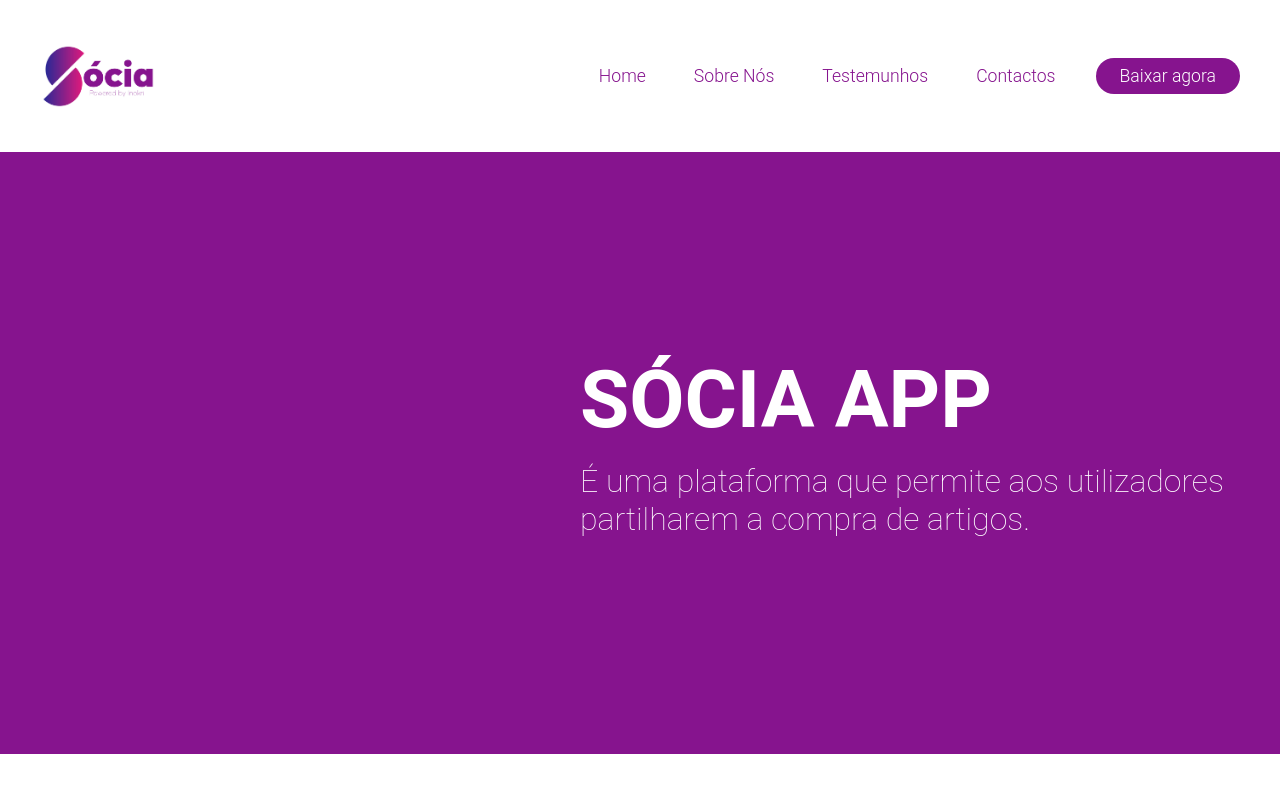
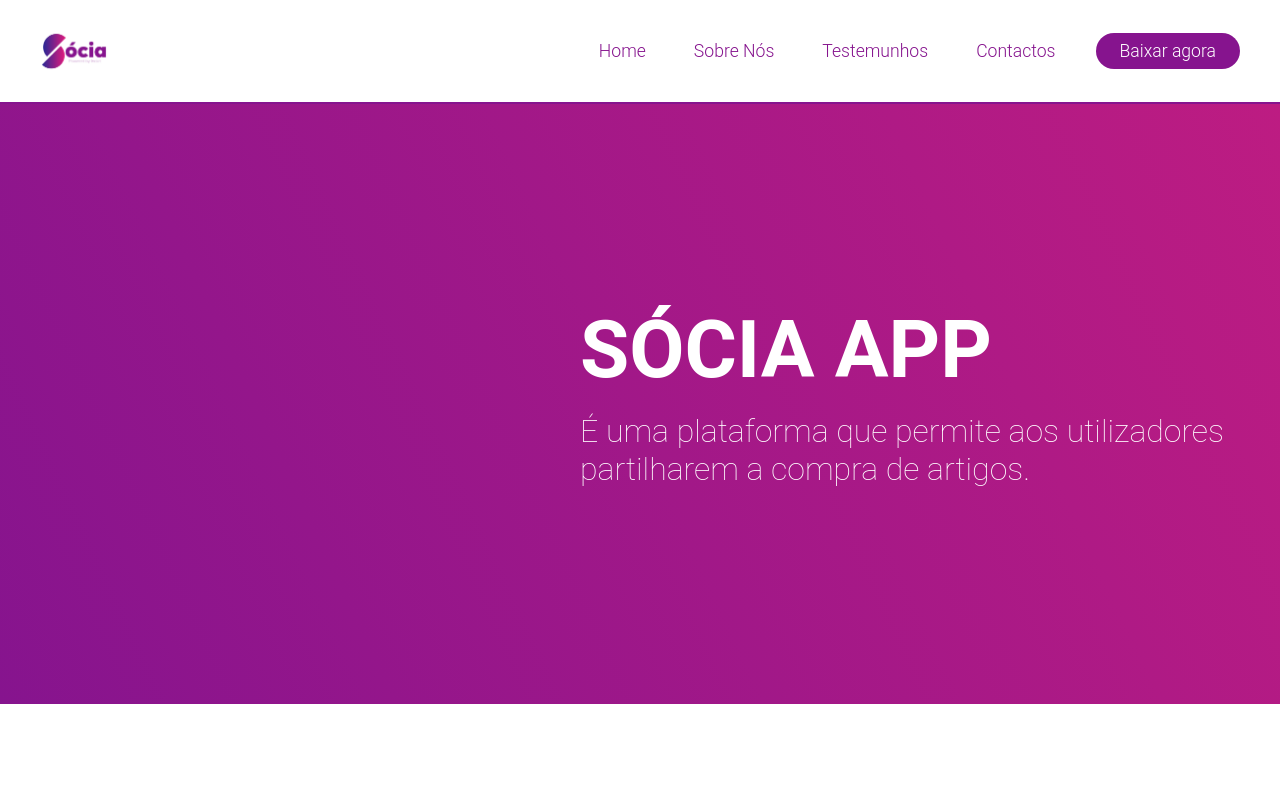
Before and after one commit to PedroMakengo/sociaapp, a Next.js app: page / in a window 1280 px wide. Shown: the top 792 px of the page. Built offline with nearby package versions, Linux system fonts and the light colour scheme.

Commit message:
Componente

```diff
--- a/src/pages/components/Banner/style.module.scss
+++ b/src/pages/components/Banner/style.module.scss
@@ -1,5 +1,11 @@
 .banner {
-  background: #86148e;
+  background: -webkit-gradient(
+    linear,
+    right top,
+    left bottom,
+    from(#bd1c82),
+    to(#86148e)
+  );
 
   .container {
     height: 75vh;
--- a/src/pages/components/Header/style.module.scss
+++ b/src/pages/components/Header/style.module.scss
@@ -12,7 +12,7 @@
     justify-content: space-between;
 
     img {
-      width: 10%;
+      width: 70px;
     }
 
     nav a {
```
Also changed, not shown: src/pages/components/Team/index.tsx (added), src/pages/components/Team/style.module.scss (added).
